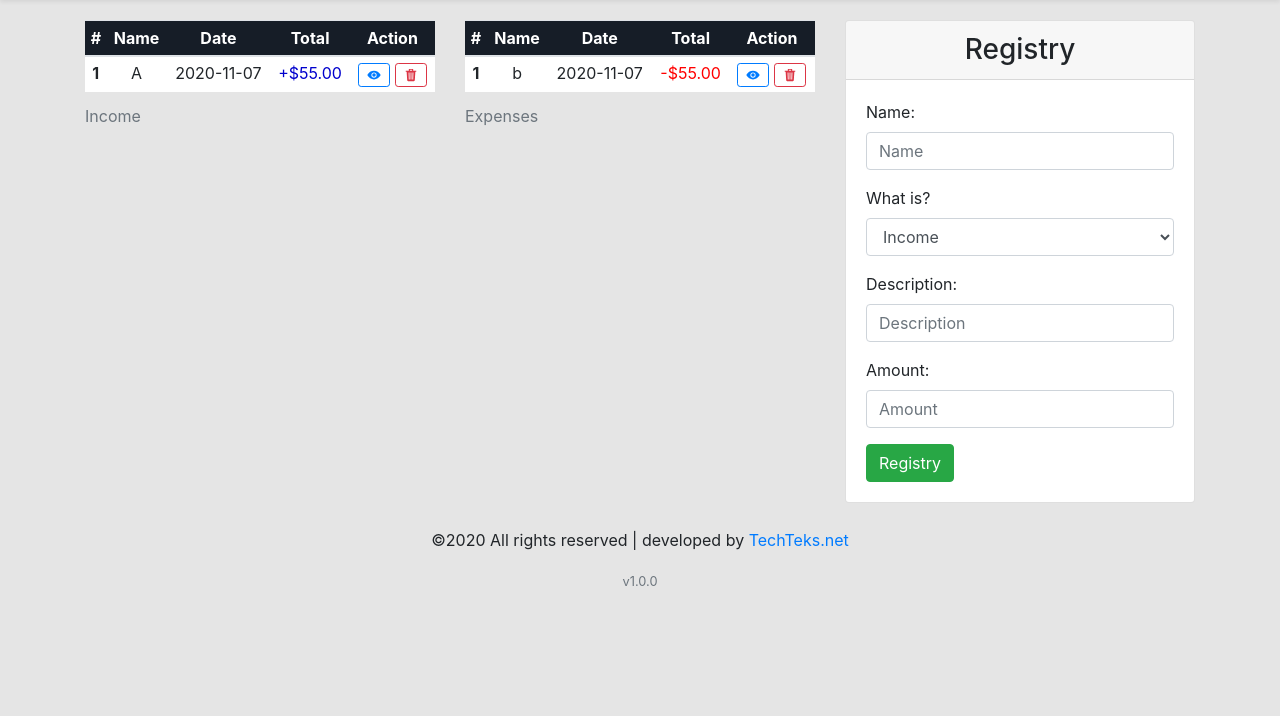
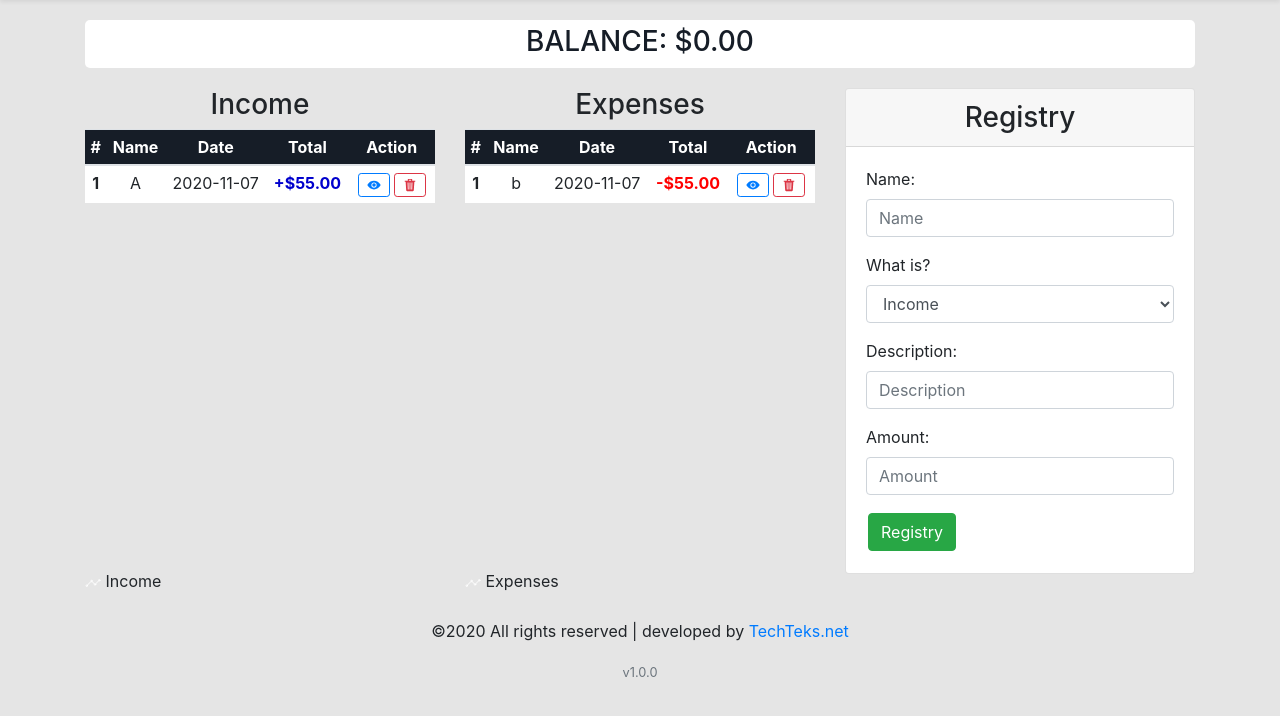
Before and after one commit to Schossow/Systeks, a PHP site: page /dashboard.php in a window 1280 px wide. Shown: the part 61-777 px from the top of the page. Run offline with PHP 8.4, Linux system fonts and the light colour scheme; a user stored in the database is signed in; data comes from the database, SQL or seed files in the repository; some libraries are stand-ins or nearby versions.

Commit message:
Se quito el style de los botonoes de la tabla y se puso en la hoja de estilos Se agrego la funcion de balance y se hicieron cambios en los estilos de los archivos set income y set expenses de los modulos Se agrego un estilo al footer

```diff
--- a/css/style.css
+++ b/css/style.css
@@ -32,6 +32,20 @@ ion-icon{
 .table-style{
   padding-top: 20px;
 }
+.table-responsive{
+  overflow-y: scroll;
+  height:440px;
+}
+@media screen and (max-width: 750px){
+  .table-responsive{
+    overflow-y: scroll;
+    height:300px;
+  }
+  .table-style{
+    padding-top: 20px;
+    padding-bottom: 40px;
+  }
+}
 .table-style thead{
   color: #fff;
   background-color: #161d27;
@@ -48,10 +62,23 @@ input[type=number]::-webkit-outer-spin-button {
   -webkit-appearance: none;
   margin: 0;
 }
-input[type=number] { -moz-appearance:textfield; }
+input[type=number] {
+  -moz-appearance:textfield;
+}
 .error{
   color: red;
 }
 .btn{
+  margin: 2px;
   cursor: pointer;
 }
+#balance{
+  background-color: #fff;
+  color: #161d27;
+  margin-top: 20px;
+  width: 100%;
+  height: auto;
+  padding-top: 5px;
+  padding-bottom: 1px;
+  border-radius: 5px;
+}
--- a/dashboard.php
+++ b/dashboard.php
@@ -28,16 +28,19 @@
     include("templates/navbar.php");
   ?>
   <div class="alert alert-danger alert-dismissible fade show" id="mensage_error" style="text-align: center;display:none;" role="alert"></div>
-
+  <div class="container">
+    <div id="balance">
+      <h3>BALANCE: </h3>
+    </div>
+  </div>
   <div class="container">
     <div class="row">
 
       <div class="col-sm-4">
         <div class="table-style">
+          <h3>Income</h3>
           <div class="table-responsive">
             <table class="table table-sm table-hover">
-              <caption><span class="icon-table"></span> Income</caption>
-
               <thead>
 
                 <tr>
@@ -58,14 +61,15 @@
 
             </table>
           </div>
+          <caption><ion-icon name="analytics-outline"></ion-icon> Income</caption>
         </div>
       </div>
 
       <div class="col-sm-4">
         <div class="table-style">
+          <h3>Expenses</h3>
           <div class="table-responsive">
             <table class="table table-sm table-hover">
-              <caption><span class="icon-table"></span> Expenses</caption>
               <thead>
 
                 <tr>
@@ -85,6 +89,7 @@
               </tbody>
             </table>
           </div>
+          <caption><ion-icon name="analytics-outline"></ion-icon> Expenses</caption>
         </div>
       </div>
 
--- a/js/events.js
+++ b/js/events.js
@@ -188,6 +188,9 @@ $('#registry_acount').on('click', function(e){
           $('#acount_form').trigger("reset");
           $('#mensage_error').removeClass('alert-danger').addClass('alert-success').css('display','block').html(`Successful income registration<button type="button" class="close" data-dismiss="alert" aria-label="Close"><span aria-hidden="true">&times;</span></button>`);
           $('#income_table').html(res);
+          $.post("modules/balance.php", function(res){
+            $('#balance').html(res);
+          });
         }
       }
     });
@@ -203,6 +206,9 @@ $('#registry_acount').on('click', function(e){
           $('#acount_form').trigger("reset");
           $('#mensage_error').removeClass('alert-danger').addClass('alert-success').css('display','block').html(`Successful expenses registration<button type="button" class="close" data-dismiss="alert" aria-label="Close"><span aria-hidden="true">&times;</span></button>`);
           $('#expenses_table').html(res);
+          $.post("modules/balance.php", function(res){
+            $('#balance').html(res);
+          });
         }
       }
     });
--- a/js/functions.js
+++ b/js/functions.js
@@ -1,7 +1,12 @@
 /*=======================================
   Control Panel - Funtions js
   Brifcase: https://www.techteks.net
-  Date: 11/07/2020
+  Date: 11/08/2020
   @author Alejandro Quezada
   @version v1.0.0
 =========================================*/
+$(document).ready(function(){
+  $.post("modules/balance.php", function(res){
+    $('#balance').html(res);
+  });
+});
--- a/list/administrators-list.php
+++ b/list/administrators-list.php
@@ -18,7 +18,7 @@
               <td>'.$admins['full_name'].'</td>
               <td>'.$admins['email'].'</td>
               <td>'.$admins['user_type'].'</td>
-              <td><ion-icon class="btn btn-outline-primary btn-sm" style="margin-right: 5px;" name="eye"></ion-icon><ion-icon class="btn btn-outline-danger btn-sm" name="trash-sharp"></ion-icon></td>
+              <td><ion-icon class="btn btn-outline-primary btn-sm" name="eye"></ion-icon><ion-icon class="btn btn-outline-danger btn-sm" name="trash-sharp"></ion-icon></td>
             </tr>';
     }else{
       echo '<tr>
--- a/list/expenses-list.php
+++ b/list/expenses-list.php
@@ -6,7 +6,7 @@
   # @author Alejandro Quezada
   # @version v1.0.0
   #*****************************************
-  # Print all list of administrators
+  # Print all list of expenses
   $query = "SELECT * FROM expenses ORDER BY id DESC";
   $result = mysqli_query($dbQuery, $query) or die ("Error in the query of expenses -> ".mysqli_error($dbQuery));
 
@@ -15,7 +15,7 @@
             <td><strong>'.$expenses['id'].'</strong></td>
             <td>'.$expenses['name'].'</td>
             <td>'.$expenses['date'].'</td>
-            <td style="color:red;">-$'.number_format($expenses['amount'],2).'</td>
-            <td><ion-icon class="btn btn-outline-primary btn-sm" style="margin-right: 5px;" name="eye"></ion-icon><ion-icon class="btn btn-outline-danger btn-sm" name="trash-sharp"></ion-icon></td>
+            <td style="color:red;"><strong>-$'.number_format($expenses['amount'],2).'</strong></td>
+            <td><ion-icon class="btn btn-outline-primary btn-sm" name="eye"></ion-icon><ion-icon class="btn btn-outline-danger btn-sm" name="trash-sharp"></ion-icon></td>
           </tr>';
   } // End while
--- a/list/income-list.php
+++ b/list/income-list.php
@@ -16,8 +16,8 @@
               <td><strong>'.$income['id'].'</strong></td>
               <td>'.$income['name'].'</td>
               <td>'.$income['date'].'</td>
-              <td style="color:mediumblue;">+$'.number_format($income['amount'],2).'</td>
-              <td><ion-icon class="btn btn-outline-primary btn-sm" style="margin-right: 5px;" name="eye"></ion-icon><ion-icon class="btn btn-outline-danger btn-sm" name="trash-sharp"></ion-icon></td>
+              <td style="color:mediumblue;"><strong>+$'.number_format($income['amount'],2).'</strong></td>
+              <td><ion-icon class="btn btn-outline-primary btn-sm" name="eye"></ion-icon><ion-icon class="btn btn-outline-danger btn-sm" name="trash-sharp"></ion-icon></td>
             </tr>';
     } // End while
   }
--- a/modules/administrators-filter.php
+++ b/modules/administrators-filter.php
@@ -34,7 +34,7 @@
                 <td>'.$admins['full_name'].'</td>
                 <td>'.$admins['email'].'</td>
                 <td>'.$admins['user_type'].'</td>
-                <td><ion-icon class="btn btn-outline-primary btn-sm" style="margin-right: 5px;" name="eye"></ion-icon><ion-icon class="btn btn-outline-danger btn-sm" name="trash-sharp"></ion-icon></td>
+                <td><ion-icon class="btn btn-outline-primary btn-sm" name="eye"></ion-icon><ion-icon class="btn btn-outline-danger btn-sm" name="trash-sharp"></ion-icon></td>
               </tr>';
       }else{
         echo '<tr>
--- /dev/null
+++ b/modules/balance.php
@@ -0,0 +1,26 @@
+<?php
+  # ****************************************
+  # Control Panel - Balance list
+  # Brifcase: https://www.techteks.net
+  # Date: 11/08/2020
+  # @author Alejandro Quezada
+  # @version v1.0.0
+  #*****************************************
+  session_start();
+  # Connect to data base
+  require_once '../config/db_connect.php';
+  # Print all list of expenses
+  $query = "SELECT amount FROM expenses ORDER BY id DESC";
+  $result = mysqli_query($dbQuery, $query) or die ("Error in the query of expenses balance -> ".mysqli_error($dbQuery));
+  $amount = 0;
+  while($expenses = mysqli_fetch_array($result)){
+    $amount = $amount + $expenses['amount'];
+  } // End while
+
+  $query = "SELECT amount FROM income ORDER BY id DESC";
+  $result = mysqli_query($dbQuery, $query) or die ("Error in the query of income balance -> ".mysqli_error($dbQuery));
+  $amount2 = 0;
+  while($income = mysqli_fetch_array($result)){
+    $amount2 = $amount2 + $income['amount'];
+  } // End while
+  echo '<h3 style="text-align:center;">BALANCE: $'.number_format($amount2 - $amount, 2).'</h3>';
--- a/modules/set-expenses.php
+++ b/modules/set-expenses.php
@@ -27,9 +27,8 @@
               <td><strong>'.$expenses['id'].'</strong></td>
               <td>'.$expenses['name'].'</td>
               <td>'.$expenses['date'].'</td>
-              <td style="color: red;">-$'.number_format($expenses['amount'],2).'</td>
-              <td><ion-icon class="btn btn-outline-primary btn-sm" style="margin-right: 5px;" name="eye"></ion-icon><ion-icon class="btn btn-outline-danger btn-sm" name="trash-sharp"></ion-icon></td>
+              <td style="color:red;"><strong>-$'.number_format($expenses['amount'],2).'</strong></td>
+              <td><ion-icon class="btn btn-outline-primary btn-sm" name="eye"></ion-icon><ion-icon class="btn btn-outline-danger btn-sm" name="trash-sharp"></ion-icon></td>
             </tr>';
     } // End while
   }
-?>
--- a/modules/set-income.php
+++ b/modules/set-income.php
@@ -34,9 +34,8 @@ if(isset($_POST['name'])){
               <td><strong>'.$income['id'].'</strong></td>
               <td>'.$income['name'].'</td>
               <td>'.$income['date'].'</td>
-              <td style="color:navy;">$'.number_format($income['amount'],2).'</td>
-              <td><ion-icon class="btn btn-outline-primary btn-sm" style="margin-right: 5px;" name="eye"></ion-icon><ion-icon class="btn btn-outline-danger btn-sm" name="trash-sharp"></ion-icon></td>
+              <td style="color:mediumblue;"><strong>+$'.number_format($income['amount'],2).'</strong></td>
+              <td><ion-icon class="btn btn-outline-primary btn-sm" name="eye"></ion-icon><ion-icon class="btn btn-outline-danger btn-sm" name="trash-sharp"></ion-icon></td>
             </tr>';
     } // End while
   }
-?>
--- a/templates/footer.php
+++ b/templates/footer.php
@@ -8,7 +8,7 @@
 #*****************************************
 -->
 
-  <div class="container" style="text-align:center;">
+  <div class="container" style="text-align:center;padding-top:20px;">
     <p>
       &copy;<script>document.write(new Date().getFullYear());</script> All rights reserved | developed by <a href="https://techteks.net" target="_blank" >TechTeks.net</a>
     </p>
```
